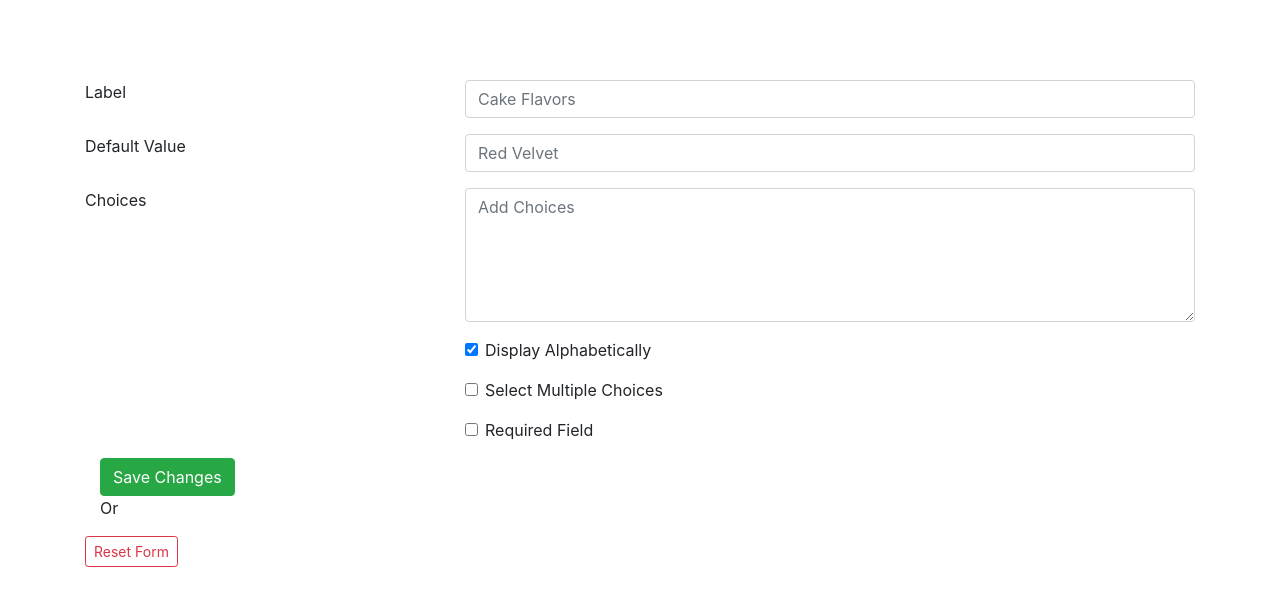
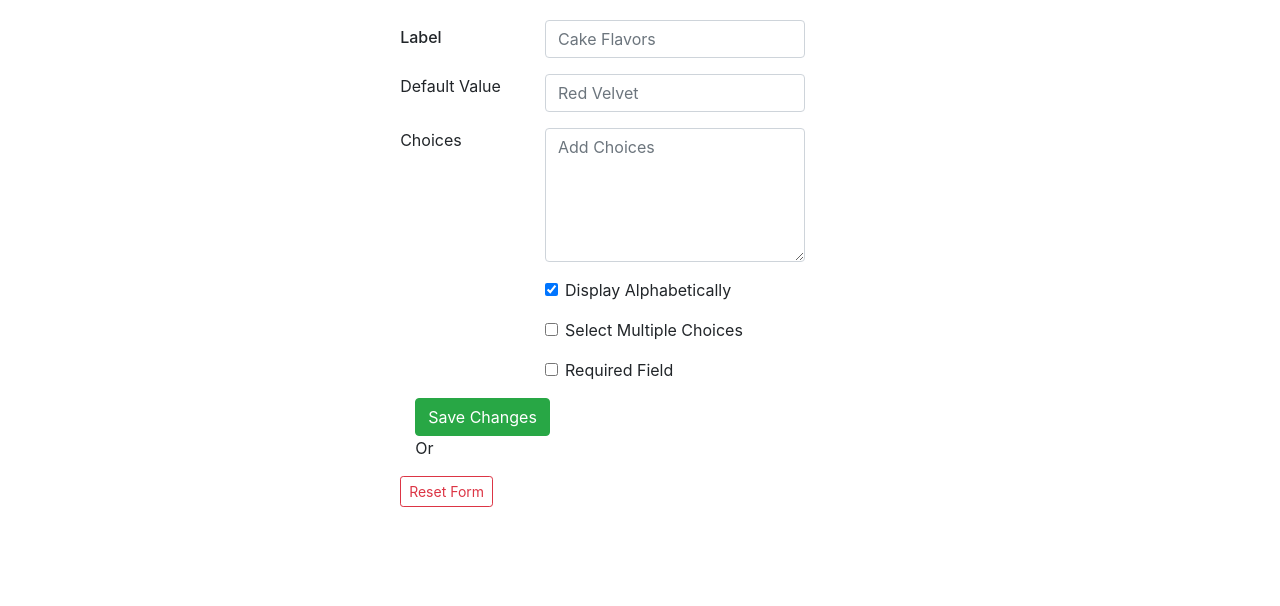
Before and after one commit to enbacon/Field-Builder, a React (Create React App) app: page / in a window 1280 px wide. Shown: the top 606 px of the page. Built offline with nearby package versions, Linux system fonts and the light colour scheme.

Commit message:
Add styling to form

```diff
--- a/src/index.scss
+++ b/src/index.scss
@@ -14,29 +14,50 @@ body {
   margin: 20rem;
 }
 
-.card {
-  margin: 0 auto;
-  min-width: 1000px;
-}
-
-.card-header:first-child {
-  background: $light-blue;
-  border: 1px solid $info;
+h2 {
+  background-color: $light-blue;
+  border-bottom: 1px solid $secondary;
+  border-top-left-radius: 20px;
+  border-top-right-radius: 20px;
   color: $secondary;
-  font-weight: bold;
-}
-
-.col-md-4 {
-  padding: 0;
+  padding: 15px 25px;
 }
 
 .container {
-  flex-direction: row;
+  display: flex;
+  height: 800px;
+  justify-content: space-around;
 }
 
 .form {
-  margin-top: 10vh;
-  padding: 0;
+  margin-right: 75px;
+  padding: 20px 50px 50px;
+}
+
+.form-field {
+  border: 2px solid $secondary;
+  border-radius: 20px;
+  height: auto;
+  margin: auto;
+  position: relative;
+  width: 650px;
+}
+
+.label {
+  font-weight: 500;
+  margin-top: 5px;
+}
+
+.reset {
+  margin: 5px 0 0 8px;
+}
+
+.save {
+  margin: 5px 10px 8px 0;
+}
+
+.text-area {
+  min-height: 8.5rem;
 }
 
 code {
```
